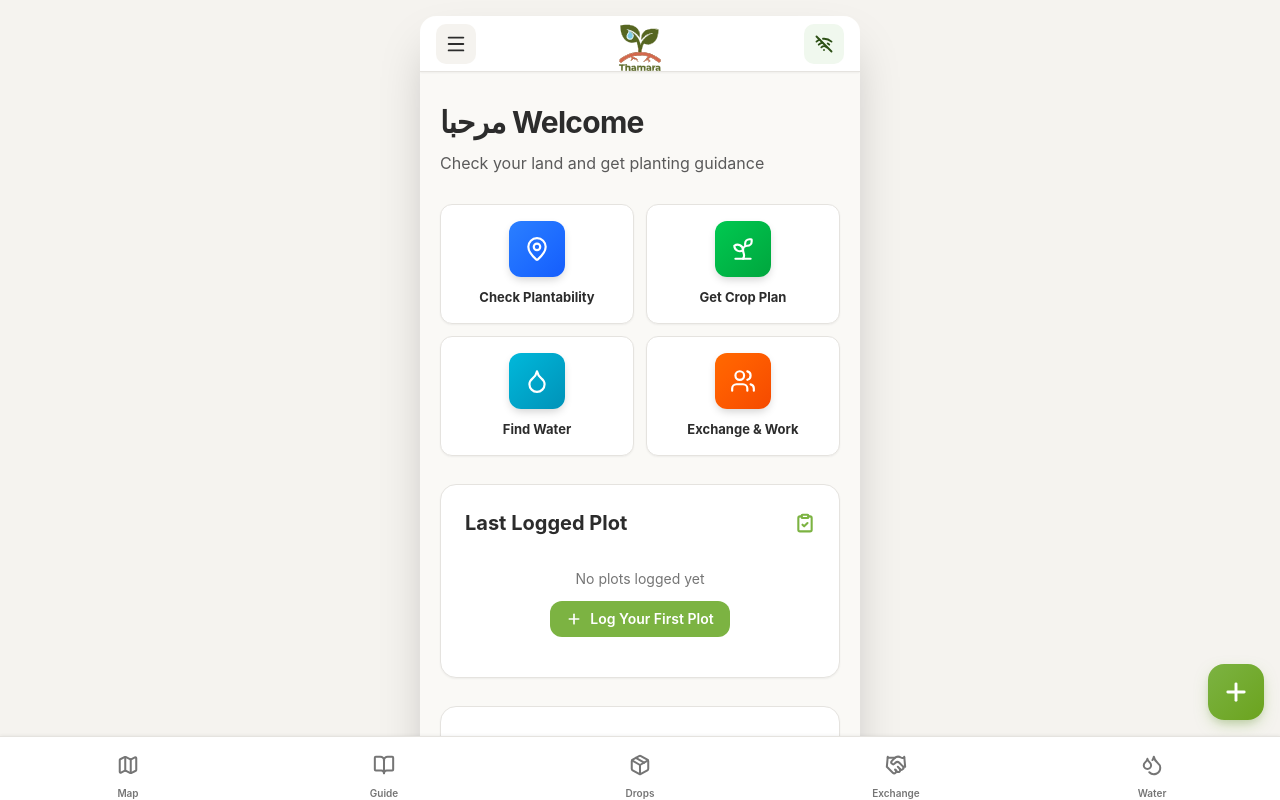
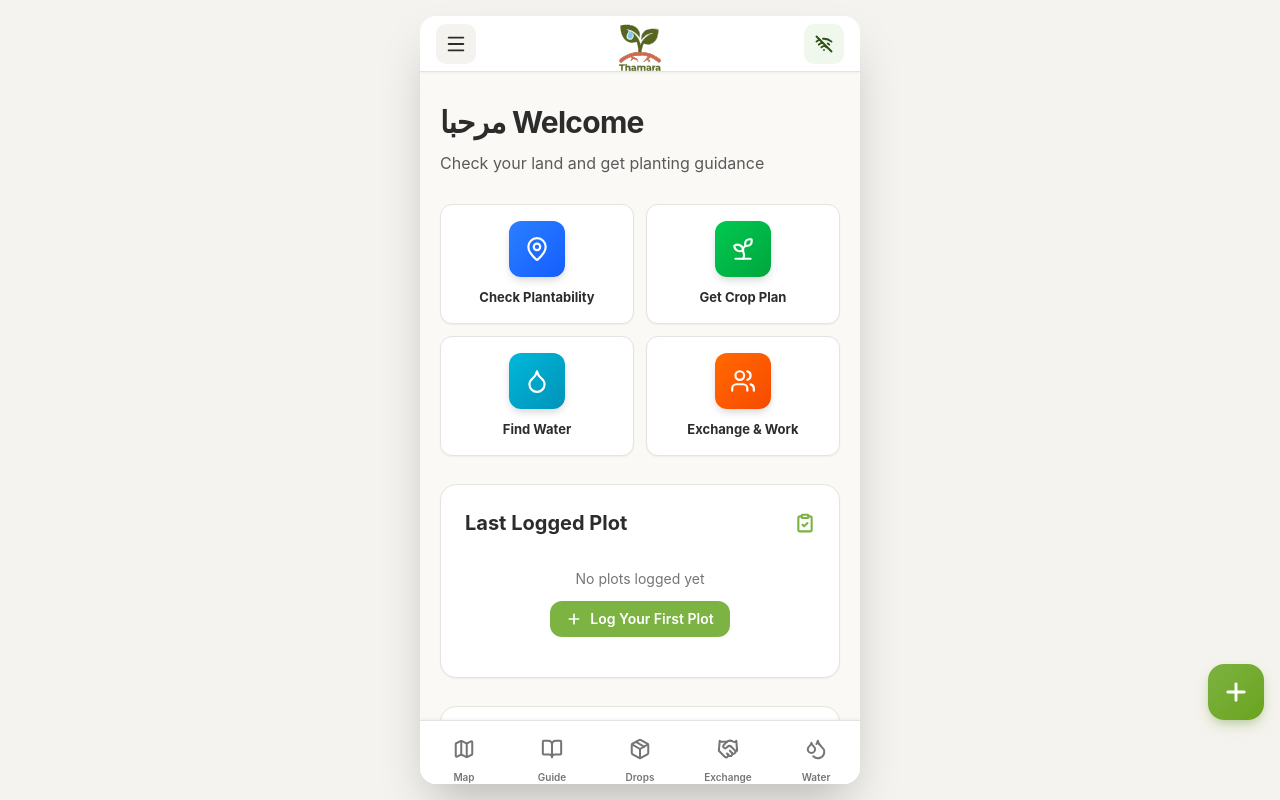
Before and after one commit to elansarii/thamara, a Next.js app: page / in a window 1280 px wide. Built offline with nearby package versions, Linux system fonts and the light colour scheme; no server answers.

Commit message:
maybe fixed now?

```diff
--- a/src/components/AppShell.tsx
+++ b/src/components/AppShell.tsx
@@ -18,7 +18,7 @@ export default function AppShell({ children }: { children: React.ReactNode }) {
   }
 
   return (
-    <div className="h-full flex flex-col overflow-hidden" style={{ background: 'var(--thamara-bg)' }}>
+    <div className="h-full flex flex-col overflow-hidden relative" style={{ background: 'var(--thamara-bg)' }}>
       <TopBar />
 
       {/* Main content area with scroll */}
--- a/src/components/BottomNav.tsx
+++ b/src/components/BottomNav.tsx
@@ -30,7 +30,7 @@ export default function BottomNav() {
   return (
     <nav
       id="bottom-nav"
-      className="fixed bottom-0 left-0 right-0 flex items-start justify-around border-t backdrop-blur-sm"
+      className="absolute bottom-0 left-0 right-0 flex items-start justify-around border-t backdrop-blur-sm"
       style={{
         height: 'calc(64px + var(--safe-area-inset-bottom))',
         paddingBottom: 'var(--safe-area-inset-bottom)',
```
